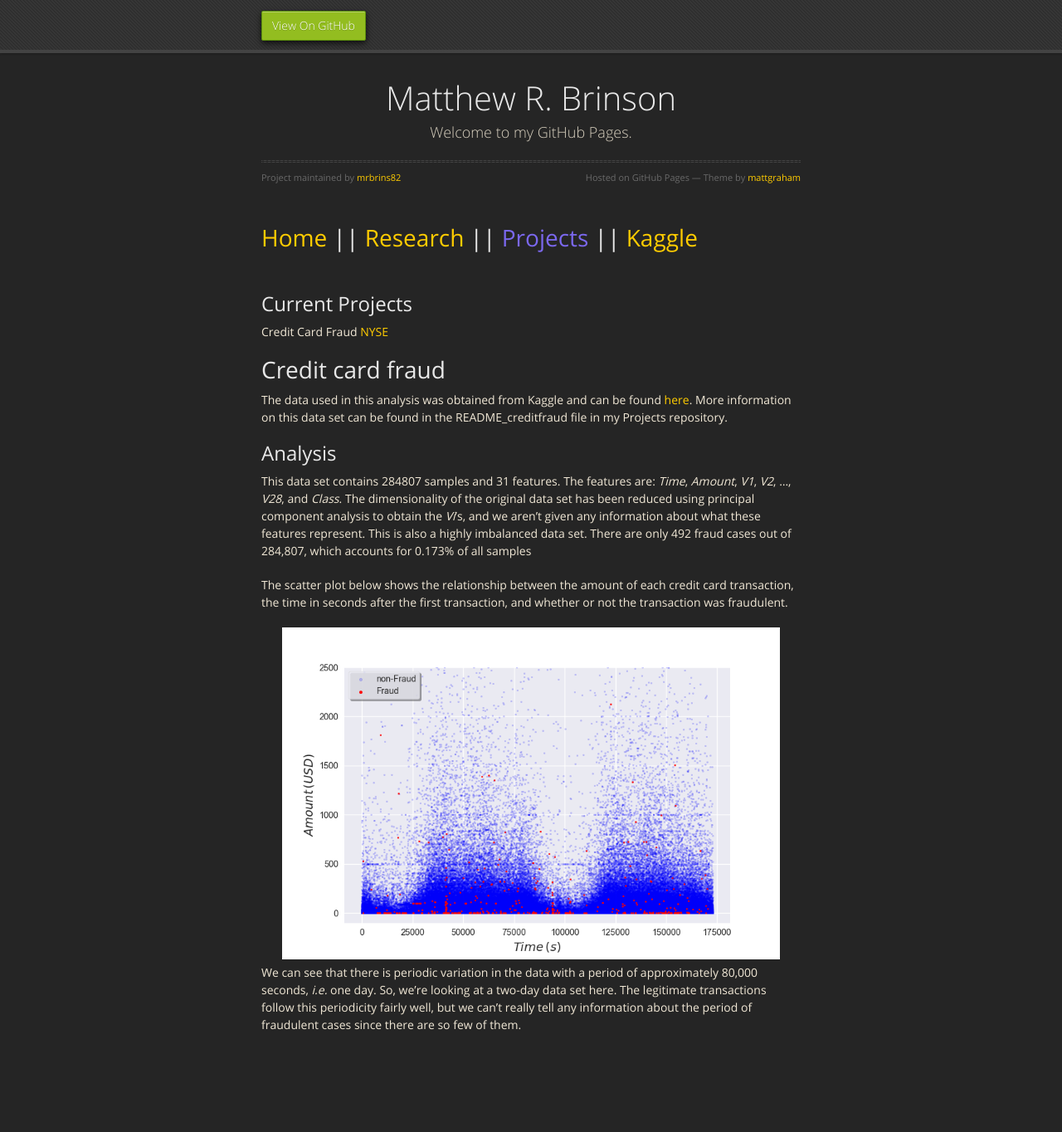
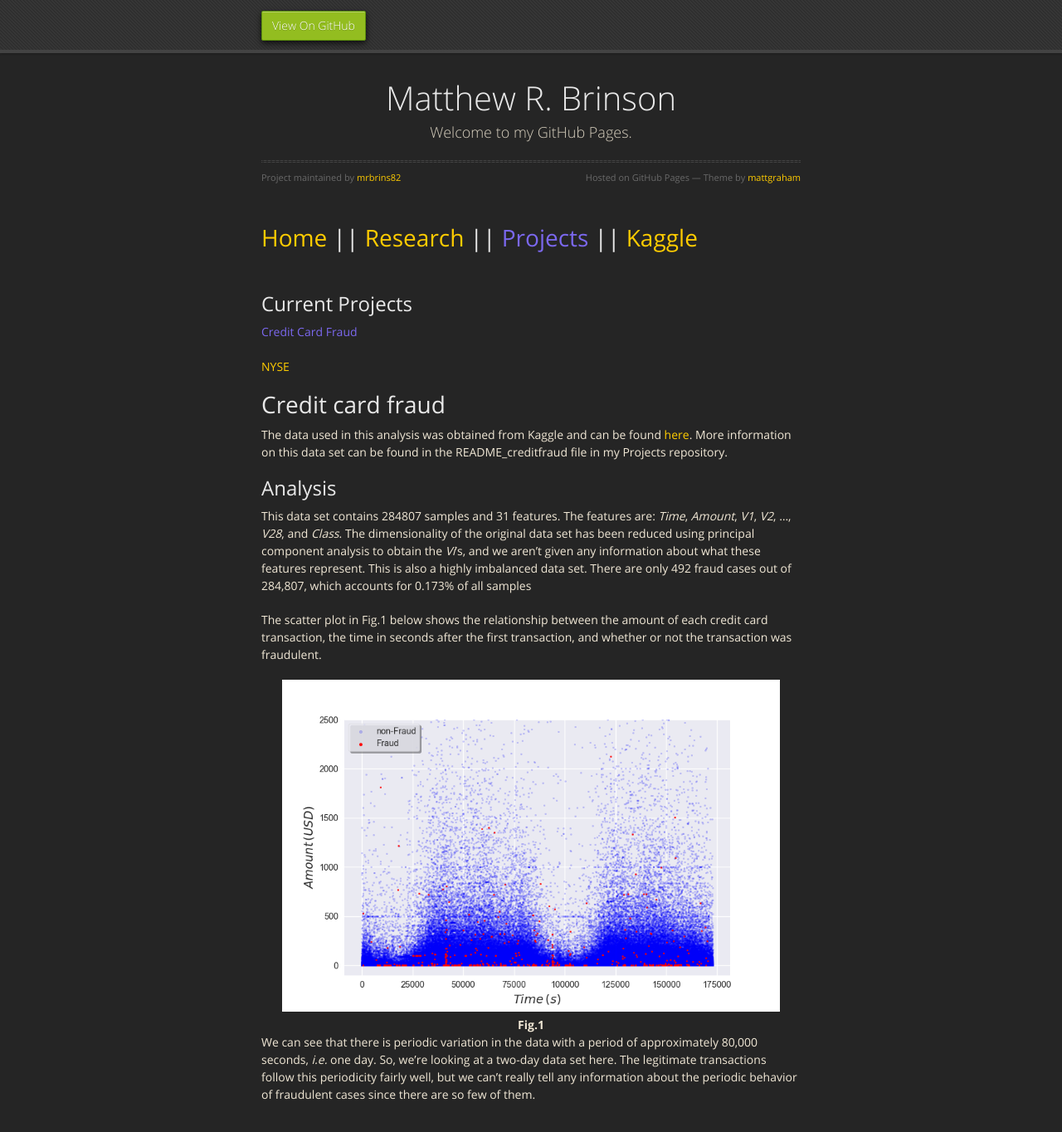
Before and after one commit to mrbrins82/mrbrins82.github.io, a Jekyll site: the page built from creditcardfraud.md, in a window 1280 px wide and 1400 px high. Shown: the top 1364 px of the window at 83% size. Built offline with Jekyll 4.4.1, drawn with Linux system fonts in a browser that asks for light colours; nearby versions of some CDN libraries; our own code applies the rules of GitHub Pages for plain Markdown files.

Commit message:
update creditcardfraud

```diff
--- a/creditcardfraud.md
+++ b/creditcardfraud.md
@@ -4,8 +4,7 @@ layout: default
 # [](#header-1)[Home](index) || [Research](research) || [<font color="MediumSlateBlue">Projects</font>](projects) || [Kaggle](kaggle)
 <br/>
 ## [](#header-2)Current Projects
-Credit Card Fraud
-[NYSE](nyse)
+<font color="MediumSlateBlue">Credit Card Fraud</font><br/>[NYSE](nyse)
 <br/>
 
 # [](#header-1)Credit card fraud
@@ -15,7 +14,8 @@ The data used in this analysis was obtained from Kaggle and can be found <a href
 ## [](#header-2)Analysis
 This data set contains 284807 samples and 31 features. The features are: <i>Time</i>, <i>Amount</i>, <i>V1</i>, <i>V2</i>, ..., <i>V28</i>, and <i>Class</i>. The dimensionality of the original data set has been reduced using principal component analysis to obtain the <i>Vi</i>'s, and we aren't given any information about what these features represent. This is also a highly imbalanced data set. There are only 492 fraud cases out of 284,807, which accounts for 0.173% of all samples
 
-The scatter plot below shows the relationship between the amount of each credit card transaction, the time in seconds after the first transaction, and whether or not the transaction was fraudulent.
+The scatter plot in Fig.1 below shows the relationship between the amount of each credit card transaction, the time in seconds after the first transaction, and whether or not the transaction was fraudulent.
 <center><img src="./assets/images/scatter_Time_Amount.png" alt="tim v amount scatter" width="600" height="400" />
 </center>
-We can see that there is periodic variation in the data with a period of approximately 80,000 seconds, <i>i.e.</i> one day. So, we're looking at a two-day data set here. The legitimate transactions follow this periodicity fairly well, but we can't really tell any information about the period of fraudulent cases since there are so few of them.
+<center><strong>Fig.1</strong></center>
+We can see that there is periodic variation in the data with a period of approximately 80,000 seconds, <i>i.e.</i> one day. So, we're looking at a two-day data set here. The legitimate transactions follow this periodicity fairly well, but we can't really tell any information about the periodic behavior of fraudulent cases since there are so few of them.
```
